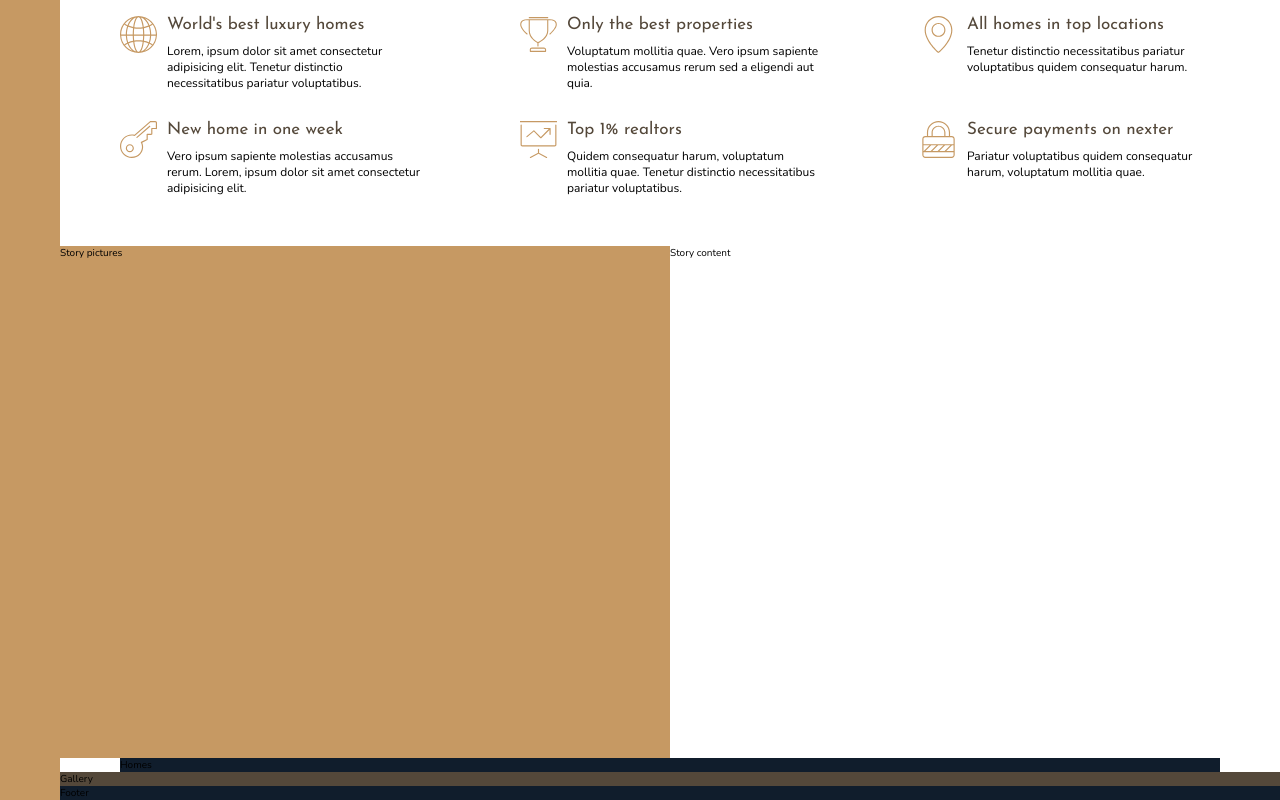
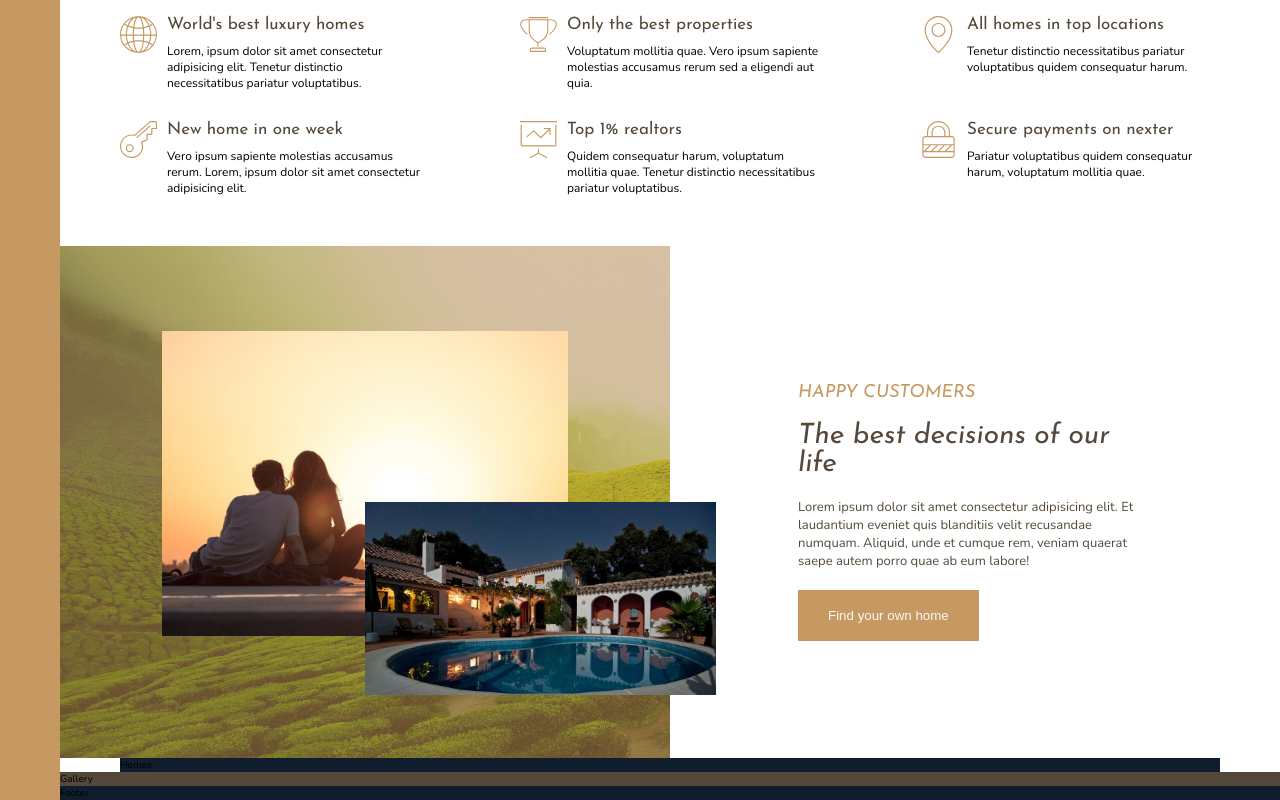
Before and after one commit to mohdasaadeh/nexter, a website: page index.html in a window 1280 px wide. Shown: the part 674-1474 px from the top of the page. Drawn offline with nearby package versions, Linux system fonts and the light colour scheme.

Commit message:
Creating the story section

```diff
--- a/index.html
+++ b/index.html
@@ -80,8 +80,30 @@
         </p>
       </div>
     </section>
-    <section class="story-pictures">Story pictures</section>
-    <section class="story-content">Story content</section>
+    <section class="story-pictures">
+      <img
+        src="./img/story-1.jpeg"
+        alt="story 1"
+        class="story-pictures__img story-pictures__img--1"
+      />
+      <img
+        src="./img/story-2.jpeg"
+        alt="story 2"
+        class="story-pictures__img story-pictures__img--2"
+      />
+    </section>
+    <section class="story-content">
+      <h2 class="heading-3 heading-3--primary m-t-sm">Happy Customers</h2>
+      <h3 class="heading-2 heading-2--dark m-t-sm">
+        The best decisions of our life
+      </h3>
+      <p class="story-content__body m-t-sm">
+        Lorem ipsum dolor sit amet consectetur adipisicing elit. Et laudantium
+        eveniet quis blanditiis velit recusandae numquam. Aliquid, unde et
+        cumque rem, veniam quaerat saepe autem porro quae ab eum labore!
+      </p>
+      <button class="btn-primary m-t-sm">Find your own home</button>
+    </section>
     <section class="homes">Homes</section>
     <section class="gallery">Gallery</section>
     <section class="footer">Footer</section>
--- a/sass/base/_typography.scss
+++ b/sass/base/_typography.scss
@@ -1,3 +1,28 @@
+.heading-2 {
+  @extend %heading;
+
+  font-weight: 500;
+  font-size: 2.8rem;
+  font-style: italic;
+
+  &--dark {
+    color: $color-grey-dark-1;
+  }
+}
+
+.heading-3 {
+  @extend %heading;
+
+  font-weight: 400;
+  font-size: 1.8rem;
+  font-style: italic;
+  text-transform: uppercase;
+
+  &--primary {
+    color: $color-primary;
+  }
+}
+
 .heading-4 {
   @extend %heading;
 
--- /dev/null
+++ b/sass/base/_util.scss
@@ -0,0 +1,3 @@
+.m-t-sm {
+  margin-top: 2rem;
+}
--- /dev/null
+++ b/sass/components/_buttons.scss
@@ -0,0 +1,12 @@
+.btn-primary {
+  padding: 1.8rem 3rem;
+
+  border: none;
+  background-color: $color-primary;
+  color: $color-grey-light-1;
+  cursor: pointer;
+
+  &:hover {
+    background-color: $color-primary-dark;
+  }
+}
--- a/sass/layouts/_story.scss
+++ b/sass/layouts/_story.scss
@@ -1,11 +1,45 @@
 .story-pictures {
   grid-row: 3 / 4;
   grid-column: margin-left-start / col-end 4;
+  display: grid;
+  grid-template-rows: repeat(6, 1fr);
+  grid-template-columns: repeat(6, 1fr);
 
-  background-color: $color-primary;
+  background-image: linear-gradient(
+      to right,
+      rgba($color-primary-dark, 0.5),
+      rgba($color-primary-dark, 0.5)
+    ),
+    url("../img/back.jpg");
+  background-size: cover;
+
+  &__img--1 {
+    grid-row: 2 / 6;
+    grid-column: 2 / 6;
+
+    width: 100%;
+  }
+
+  &__img--2 {
+    grid-row: 4 / 6;
+    grid-column: 4 / -1;
+
+    width: 115%;
+  }
 }
 
 .story-content {
   grid-row: 3 / 4;
   grid-column: col-start 5 / margin-right-end;
+  display: flex;
+  flex-direction: column;
+  justify-content: center;
+  align-items: start;
+
+  padding: 5rem 10vw;
+
+  &__body {
+    font-size: 1.3rem;
+    color: $color-grey-dark-1;
+  }
 }
--- a/sass/main.scss
+++ b/sass/main.scss
@@ -2,9 +2,11 @@
 @import "./abstracts/extends";
 
 @import "./base/base";
+@import "./base/util";
 @import "./base/typography";
 
 @import "./components/feature";
+@import "./components/buttons";
 
 @import "./layouts/sidebar";
 @import "./layouts/header";
```
Also changed, not shown: css/main.css, 1 other file.
